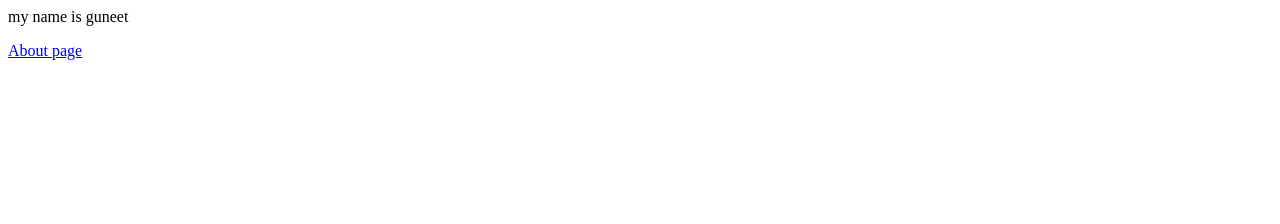
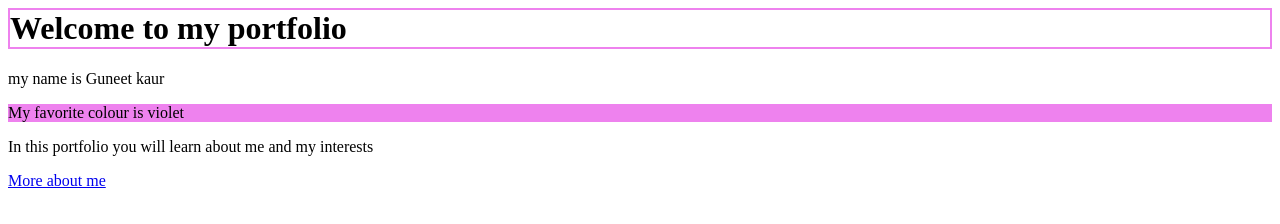
Before and after one commit to guneet403/guneet403.github.io, a plain HTML site: page index.html in a window 1280 px wide. Drawn offline with Linux system fonts and the light colour scheme.

Commit message:
Update index.html

```diff
--- a/index.html
+++ b/index.html
@@ -1,3 +1,17 @@
-<p>my name is guneet</p>
 
-<a href="about.html">About page</a>
+    <html>
+<head>
+<title>index</title>
+</head>
+<body>
+<h1 style="border:2px solid Violet;">Welcome to my portfolio</h1>
+
+  <p>my name is Guneet kaur</p>
+<p style="background-color:violet;">My favorite colour is violet</p>
+<p> In this portfolio you will learn about me and my interests</p>
+
+
+
+
+
+<a href="about.html"> More about me</a>
```
